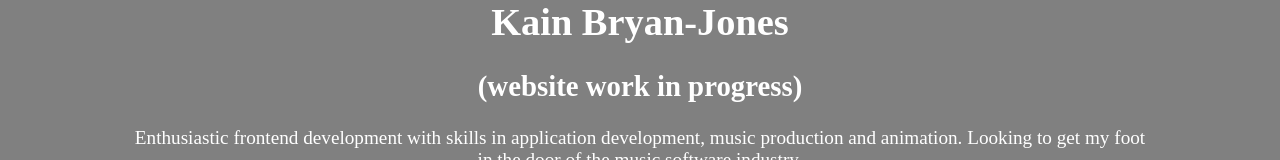
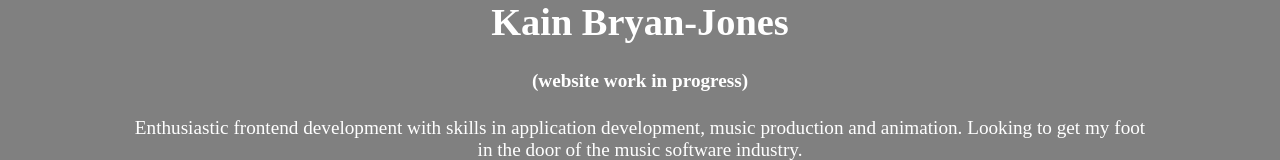
Before and after one commit to kainbryanjones/kainbryanjones, a React (Create React App) app: page / in a window 1280 px wide. Shown: the part 229-389 px from the top of the page. Built offline with nearby package versions, Linux system fonts and the light colour scheme; a web font is replaced by a local one.

Commit message:
changed h2 to h4

```diff
--- a/src/App.js
+++ b/src/App.js
@@ -30,7 +30,7 @@ function App() {
         </div>
         <div>
           <h1>Kain Bryan-Jones</h1>
-          <h2>(website work in progress)</h2>
+          <h4>(website work in progress)</h4>
           <main>
             <div className='main-content'>
               <p>
```
